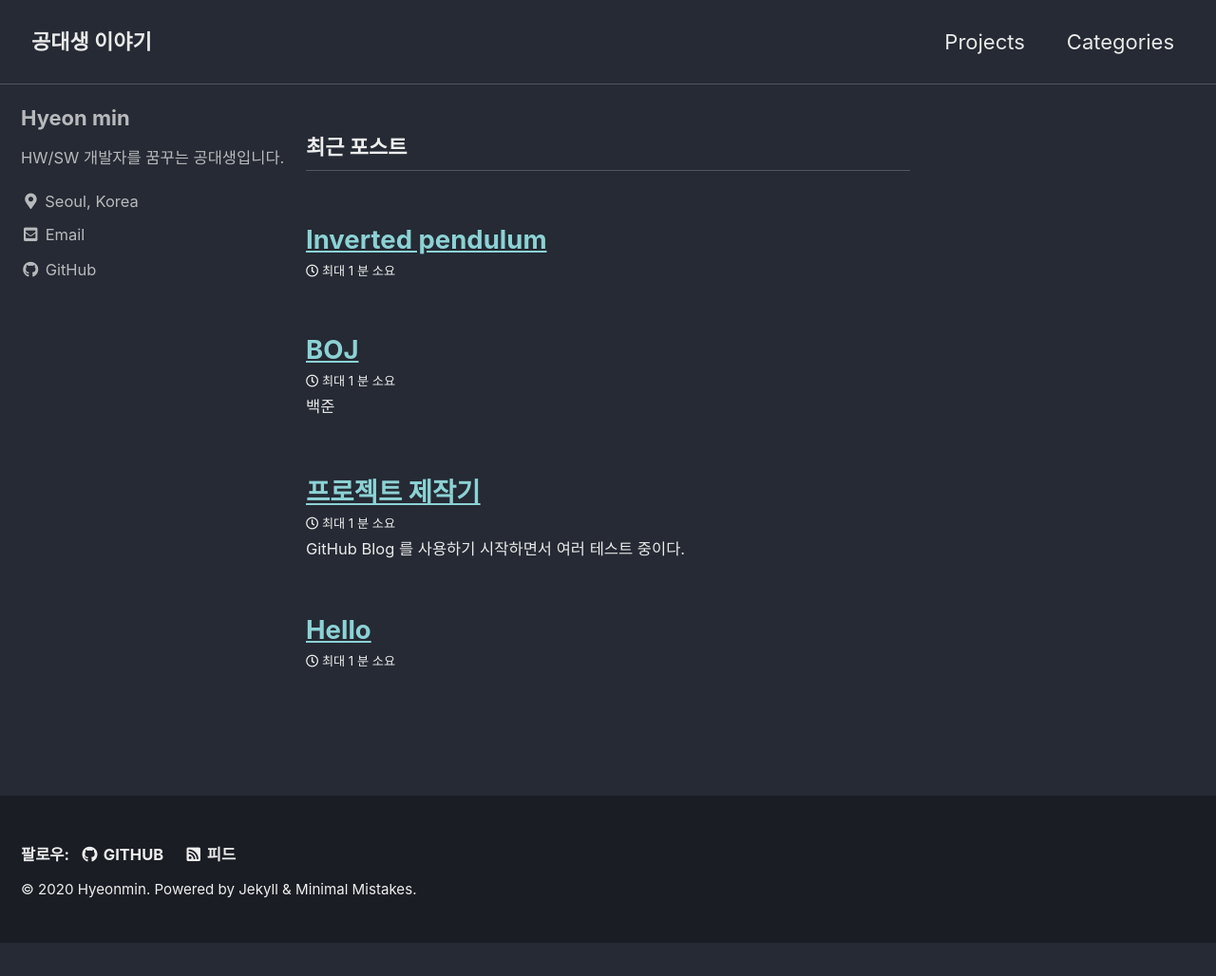
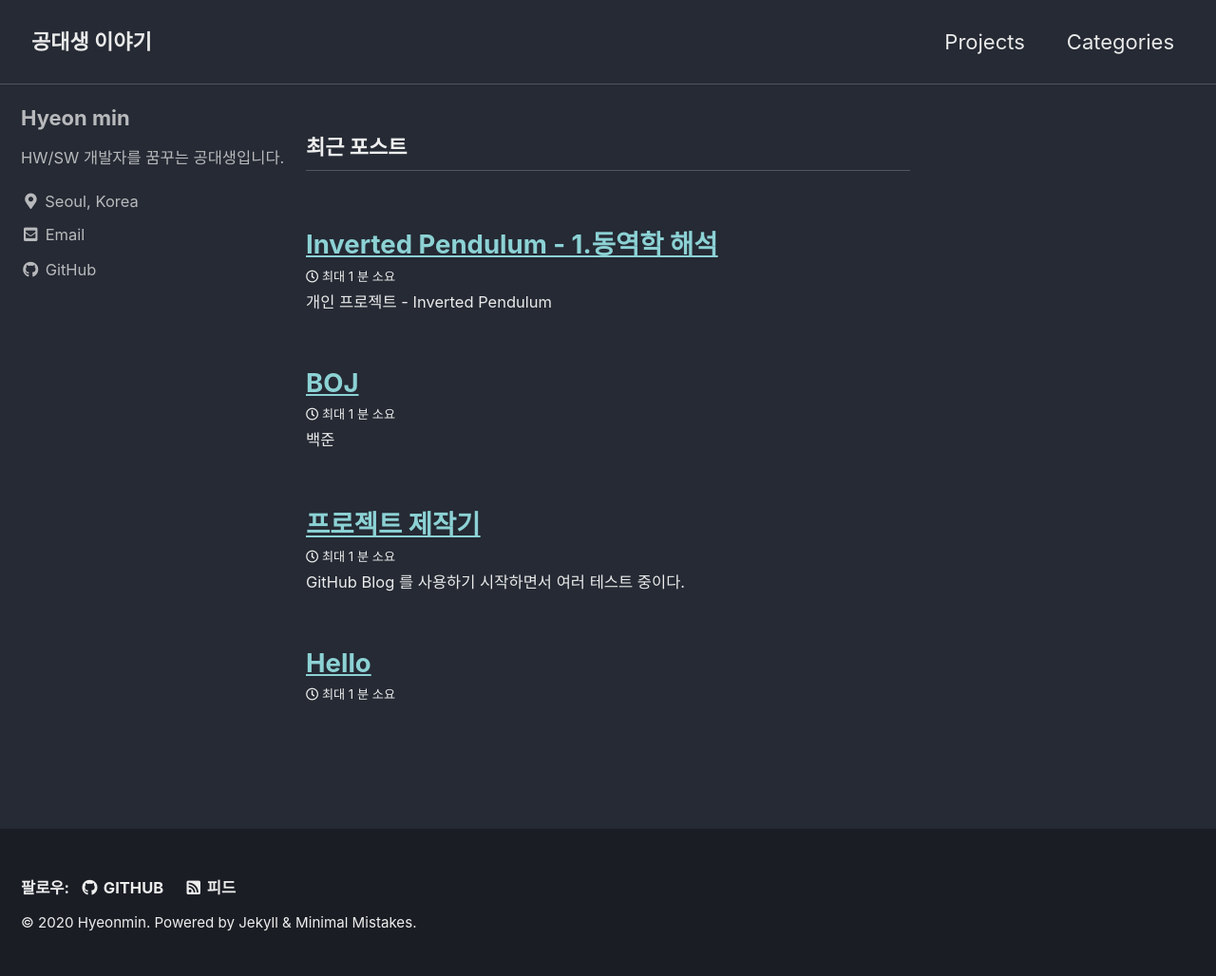
Before and after one commit to jeong-hyeonmin/jeong-hyeonmin.github.io, a Jekyll site: the page built from index.html, in a window 1280 px wide. Shown: the whole page at 95% size. Built offline with Jekyll 4.4.1, drawn with Linux system fonts in a browser that asks for light colours; cached includes are drawn as plain includes; the list of posts is cut into pages by our own code; before the commit the page ends 993 px from its top, so only the background shows below that.

Commit message:
Inverted Pendulum 1

```diff
--- /dev/null
+++ b/_posts/inverted pendulum/2020-12-05-Inverted Pendulum.md
@@ -0,0 +1,10 @@
+---
+title:  "Inverted Pendulum - 1.동역학 해석"
+excerpt: "개인 프로젝트 - Inverted Pendulum"
+
+categories:
+  - Inverted Pendulum
+---
+
+
+## Inverted Pendulum의 동역학 해석
```
Also changed, not shown: _pages/projects.md (+2 -2 lines), _posts/2020-12-05-Inverted Pendulum.md (deleted).
